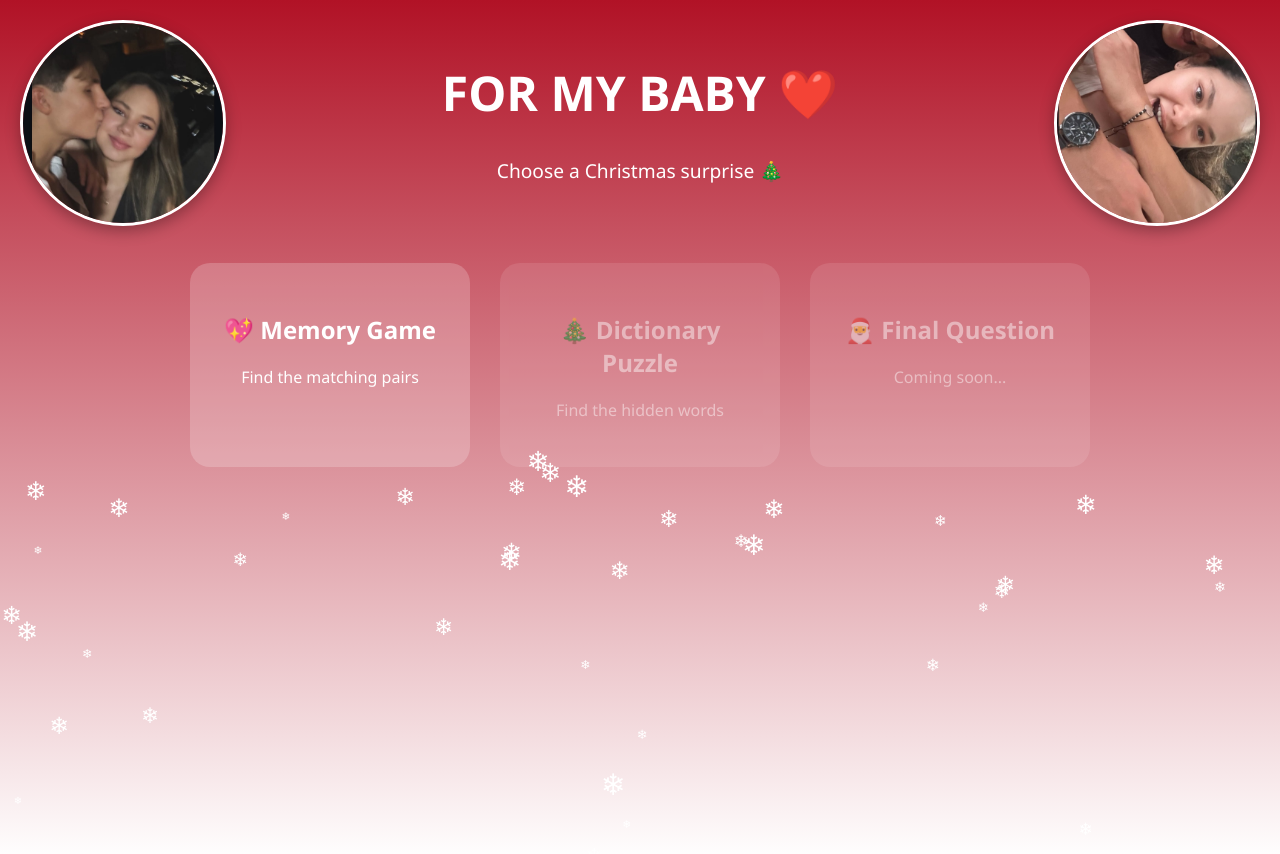
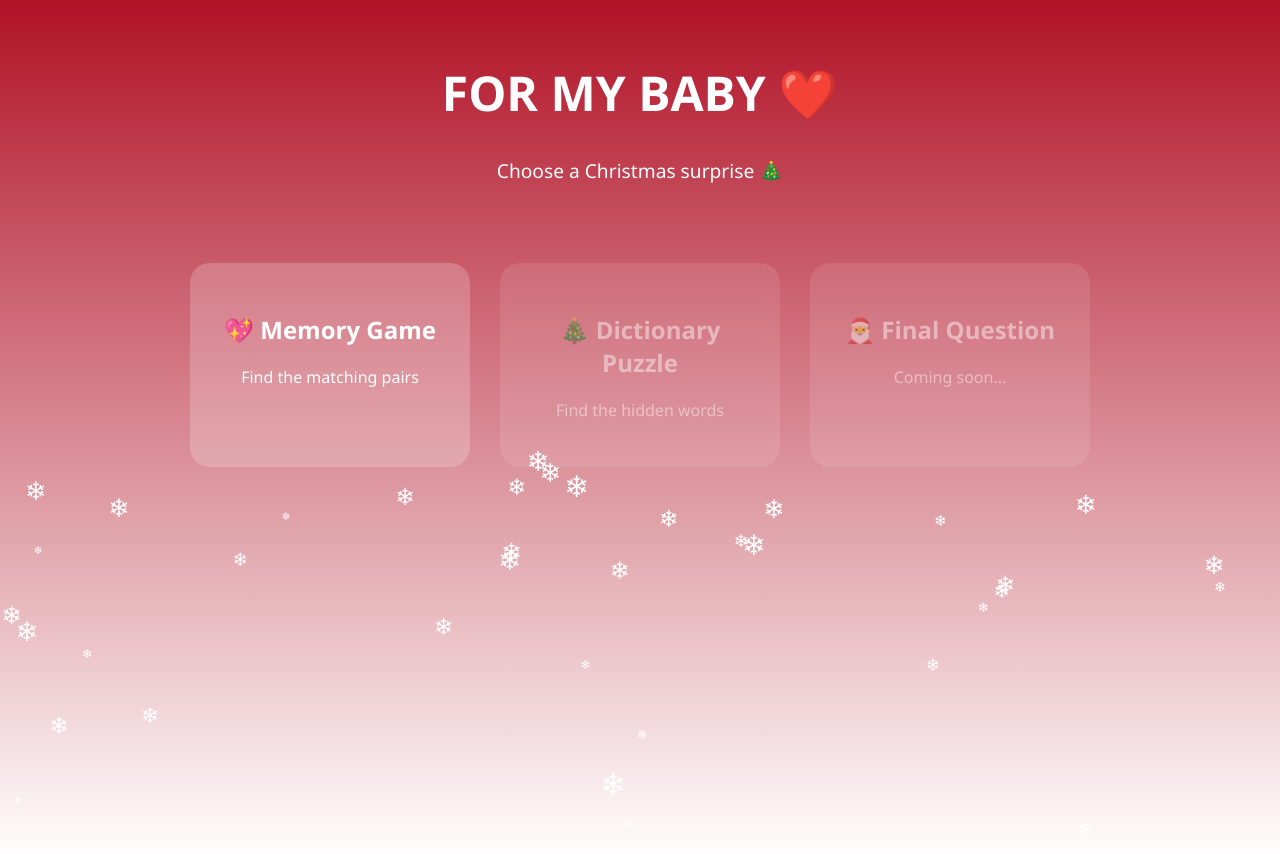
Before and after one commit to VijDavid/xmasgame, a plain HTML site: page index.html in a window 1280 px wide. Drawn offline with Linux system fonts and the light colour scheme.

Commit message:
Update index.html

```diff
--- a/index.html
+++ b/index.html
@@ -7,8 +7,7 @@
 <link rel="stylesheet" href="style.css">
 </head>
 <body>
-  <img src="images/left.jpg" class="corner left" alt="Us left">
-  <img src="images/right.jpg" class="corner right" alt="Us right">
+
 
   <h1>FOR MY BABY ❤️</h1>
   <p class="subtitle">Choose a Christmas surprise 🎄</p>
```
